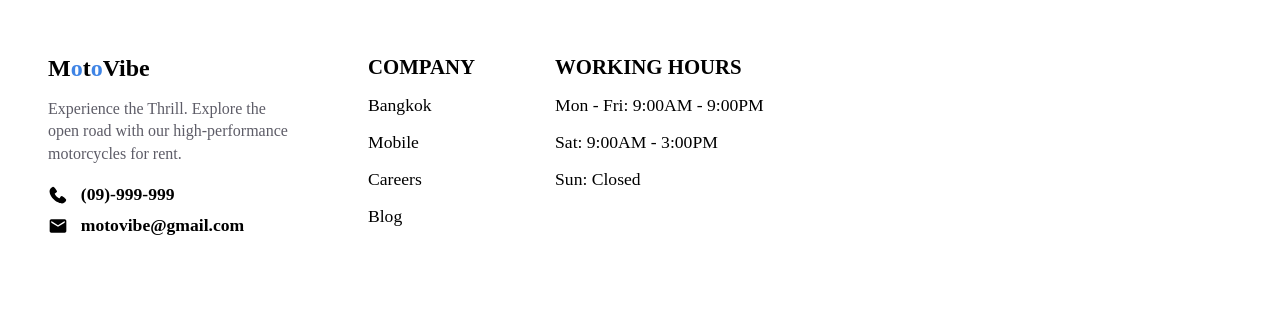
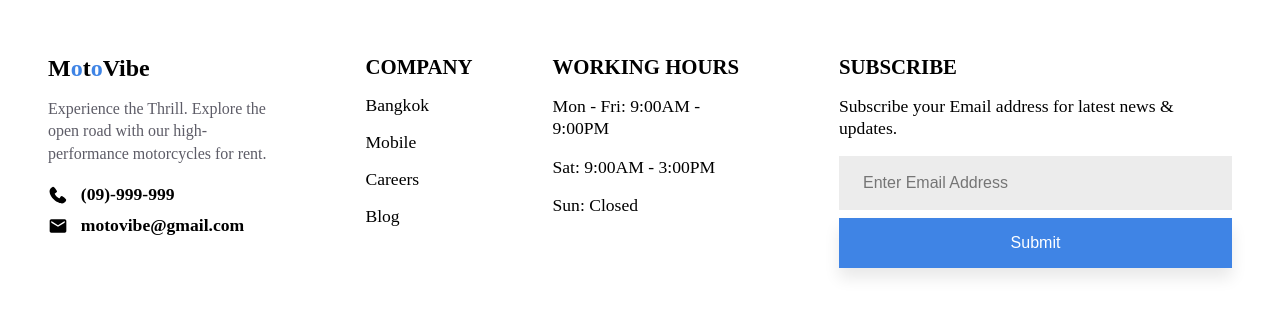
Before and after one commit to OnigiriKing/moto-vibe, a React (Create React App) app: page / in a window 1280 px wide. Shown: the part 745-1060 px from the top of the page. Built offline with nearby package versions, Linux system fonts and the light colour scheme.

Commit message:
footer finished

```diff
--- a/src/pages/footerPage/Footer.jsx
+++ b/src/pages/footerPage/Footer.jsx
@@ -41,7 +41,12 @@ export default function FooterPage() {
           <p>Sat: 9:00AM - 3:00PM</p>
           <p>Sun: Closed</p>
         </li>
-        <li className="footer-sub"></li>
+        <li className="footer-sub">
+          <h3>SUBSCRIBE</h3>
+          <p>Subscribe your Email address for latest news & updates.</p>
+          <input placeholder="Enter Email Address"/>
+          <button>Submit</button>
+        </li>
       </ul>
     </footer>
   );
--- a/src/styles/footerStyle/_footer.scss
+++ b/src/styles/footerStyle/_footer.scss
@@ -9,6 +9,7 @@
 
   ul {
     list-style: none;
+
   }
 }
 
@@ -93,5 +94,43 @@
     p {
       margin-bottom: 1rem;
       font-size: $h4-size;
+      line-height: 1.4rem;
     }
   }
+
+
+  .footer-sub {
+    display: flex;
+    flex-direction: column;
+
+    font-size: $h4-size;
+
+    h3 {
+      font-size: $h3-size;
+      margin-bottom: 1rem;
+    }
+
+    p {
+      margin-bottom: 1rem;
+      line-height: 1.4rem;
+    }
+
+    input {
+       margin-bottom: .5rem;
+       border: none;
+       padding:  1rem 1.5rem;
+       background-color: $inputBg;
+       font-size: $h5-size;
+       color: $grayText;
+       line-height: 1.4rem;
+       outline: none;
+
+    }
+
+    button {
+       @include button-style;
+       cursor: pointer;
+       border: none;
+       font-size: $h5-size;
+    }
+  }
--- a/src/styles/global/_colors.scss
+++ b/src/styles/global/_colors.scss
@@ -2,3 +2,4 @@ $primColor: #3f84e5;
 $primDark: #3776cd;
 
 $grayText: #5d5c67;
+$inputBg: #ececec;
--- a/src/styles/global/_elements.scss
+++ b/src/styles/global/_elements.scss
@@ -5,6 +5,7 @@
       color: #fff;
       background-color: $primColor;
       box-shadow: 0 10px 15px rgba(0, 0, 0, 0.09);
+      transition: all .2s;
 
       &:hover {
         box-shadow: 0 10px 15px rgba(0, 0, 0, 0.12);
--- a/src/styles/global/_typo.scss
+++ b/src/styles/global/_typo.scss
@@ -2,6 +2,7 @@
 $h2-size: 1.5rem;
 $h3-size: 1.3rem;
 $h4-size: 1.1rem;
+$h5-size: 1rem;
 $p-size: 0.9rem;
 
 
```
Also changed, not shown: src/dist/style.css, 1 other file (tests, documents, lock files or other folders).
